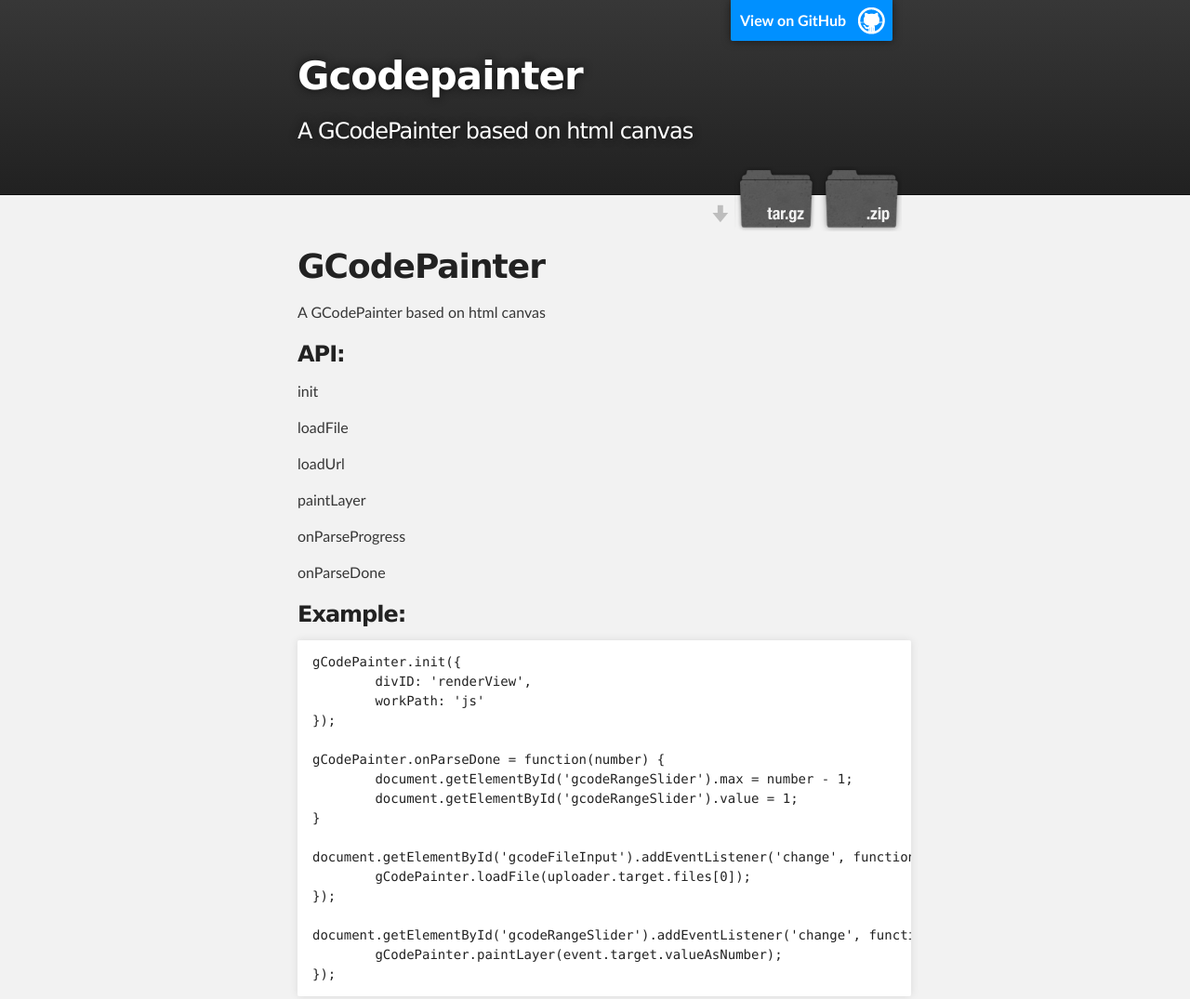
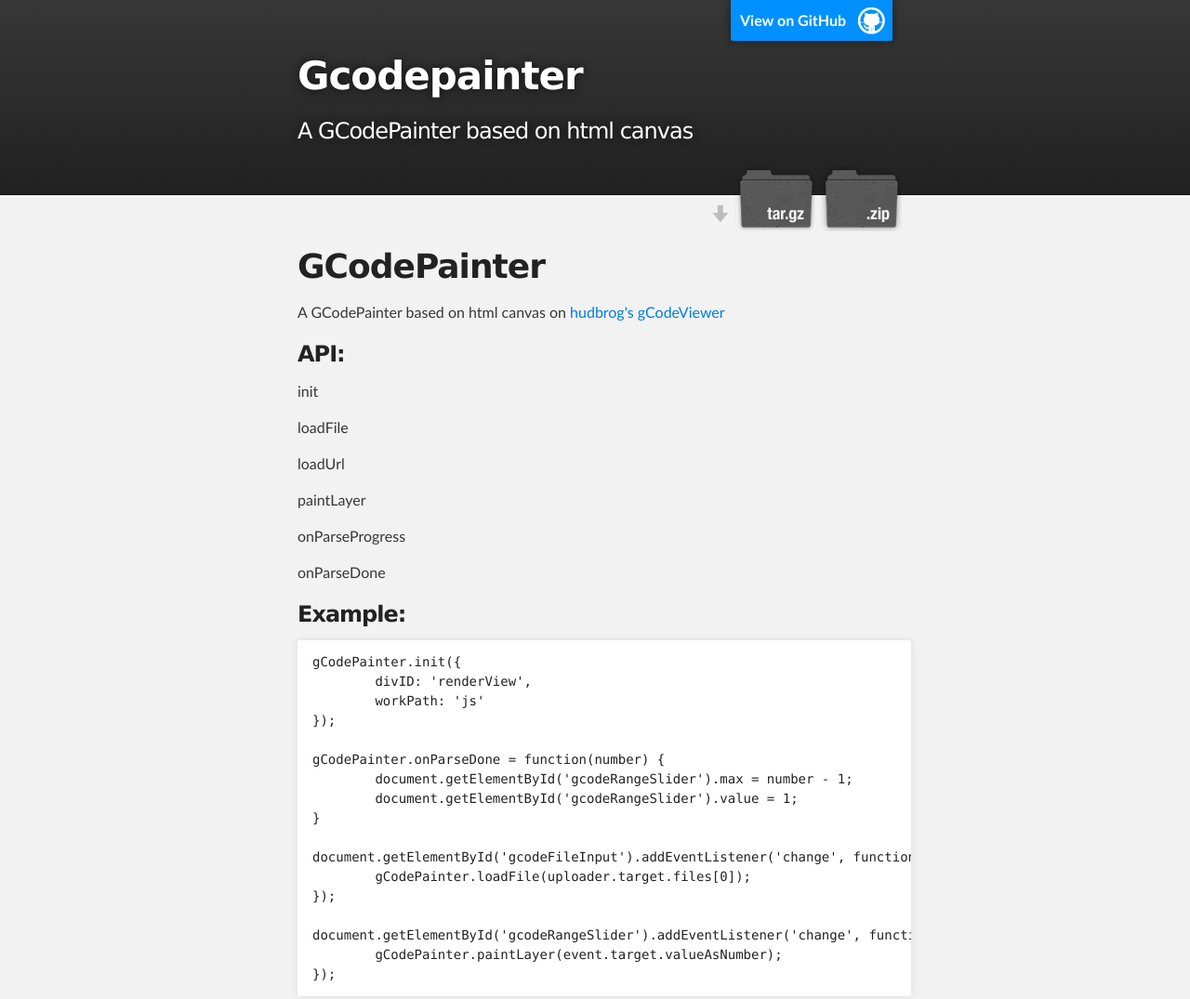
Before and after one commit to TyrealGray/GCodePainter, a plain HTML site: page index.html in a window 1280 px wide. Shown: the top 1075 px of the page at 93% size. Drawn offline with Linux system fonts and the light colour scheme.

Commit message:
change describe

```diff
--- a/index.html
+++ b/index.html
@@ -34,7 +34,7 @@
         <h1>
 <a id="gcodepainter" class="anchor" href="#gcodepainter" aria-hidden="true"><span aria-hidden="true" class="octicon octicon-link"></span></a>GCodePainter</h1>
 
-<p>A GCodePainter based on html canvas</p>
+<p>A GCodePainter based on html canvas on <a href="https://github.com/hudbrog/gCodeViewer">hudbrog's gCodeViewer</a></p>
 
 <h3>
 <a id="api" class="anchor" href="#api" aria-hidden="true"><span aria-hidden="true" class="octicon octicon-link"></span></a>API:</h3>
```
